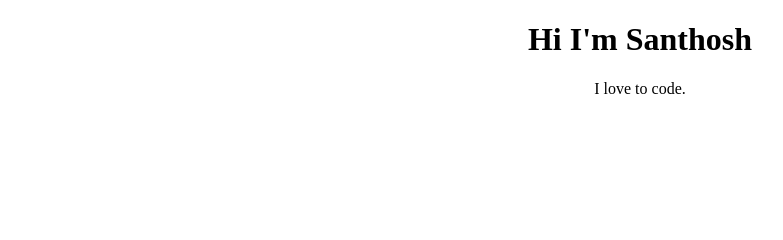
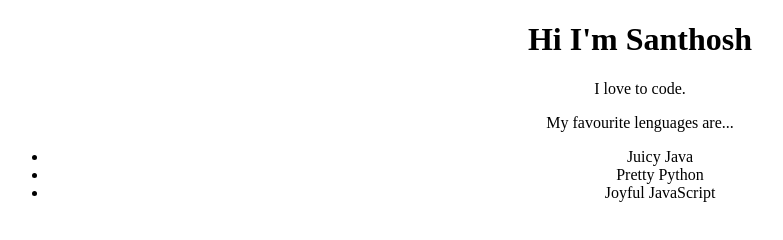
Before and after one commit to Santhosh136/codersrank, a website: page index.html in a window 1280 px wide. Shown: the whole page, without its empty margins (0-783 px from the left). Drawn offline with Linux system fonts and the light colour scheme.

Commit message:
1 file modified

```diff
--- a/index.html
+++ b/index.html
@@ -7,6 +7,12 @@
     <center>
       <h1>Hi I'm Santhosh</h1>
       <p>I love to code.</p>
+      <p>My favourite lenguages are...</p>
+      <ul>
+        <li>Juicy Java</li>
+        <li>Pretty Python</li>
+        <li>Joyful JavaScript</li>
+      </ul>
     </center>
   </body>
 </html>
```
